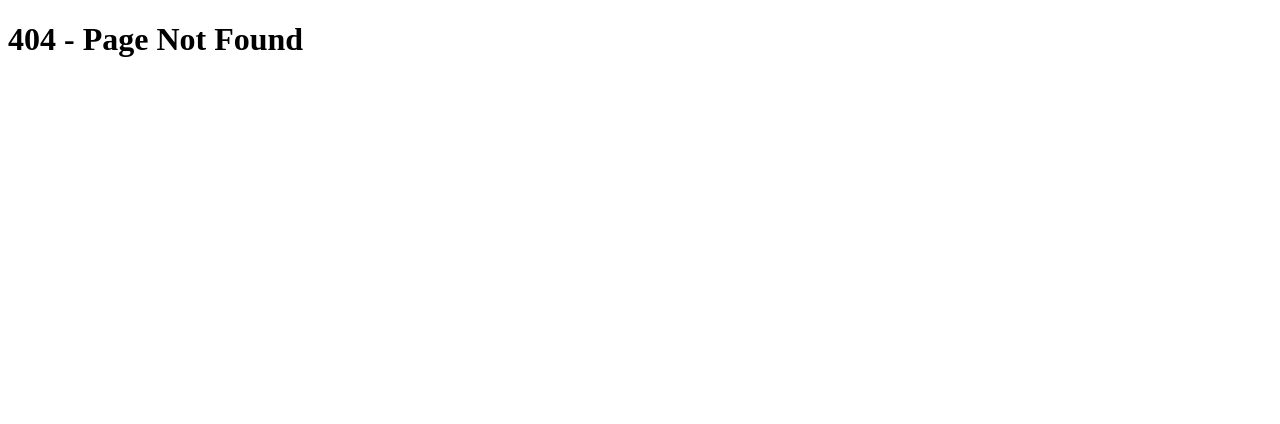
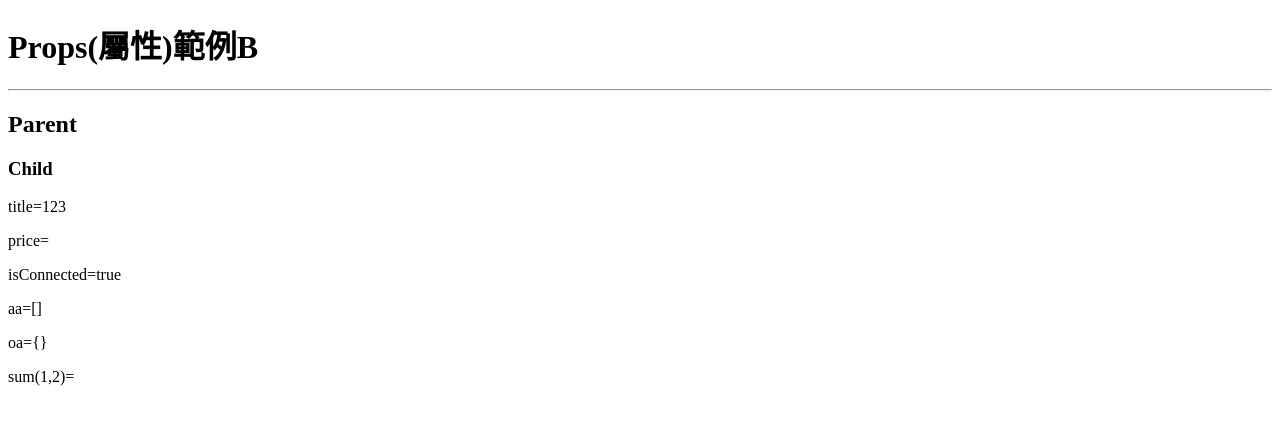
Before and after one commit to leechinghua/next-base-main, a Next.js app: page /cs-0624/props-b in a window 1280 px wide. Before the commit this address had no page. Shown: the top 424 px of the page. Built offline with nearby package versions, Linux system fonts and the light colour scheme.

Commit message:
props屬性

```diff
--- a/components/props-b/child-a.js
+++ b/components/props-b/child-a.js
@@ -1,10 +1,10 @@
 import React from 'react'
 
-export default function ChildA(pData) {
+export default function ChildA({ dataFromChild }) {
   return (
     <>
       <h3>ChildA</h3>
-      <p>來自父母元件的資料: {pData}</p>
+      <p>來自子女B的資料: {dataFromChild}</p>
     </>
   )
 }
--- /dev/null
+++ b/pages/cs-0624/props-b.js
@@ -0,0 +1,12 @@
+import React from 'react'
+import Parent from '@/components/props-a/parent'
+
+export default function PropsB() {
+  return (
+    <>
+      <h1>Props(屬性)範例B</h1>
+      <hr />
+      <Parent />
+    </>
+  )
+}
```
Also changed, not shown: components/props-b/child-b.js (+24 -4 lines).
